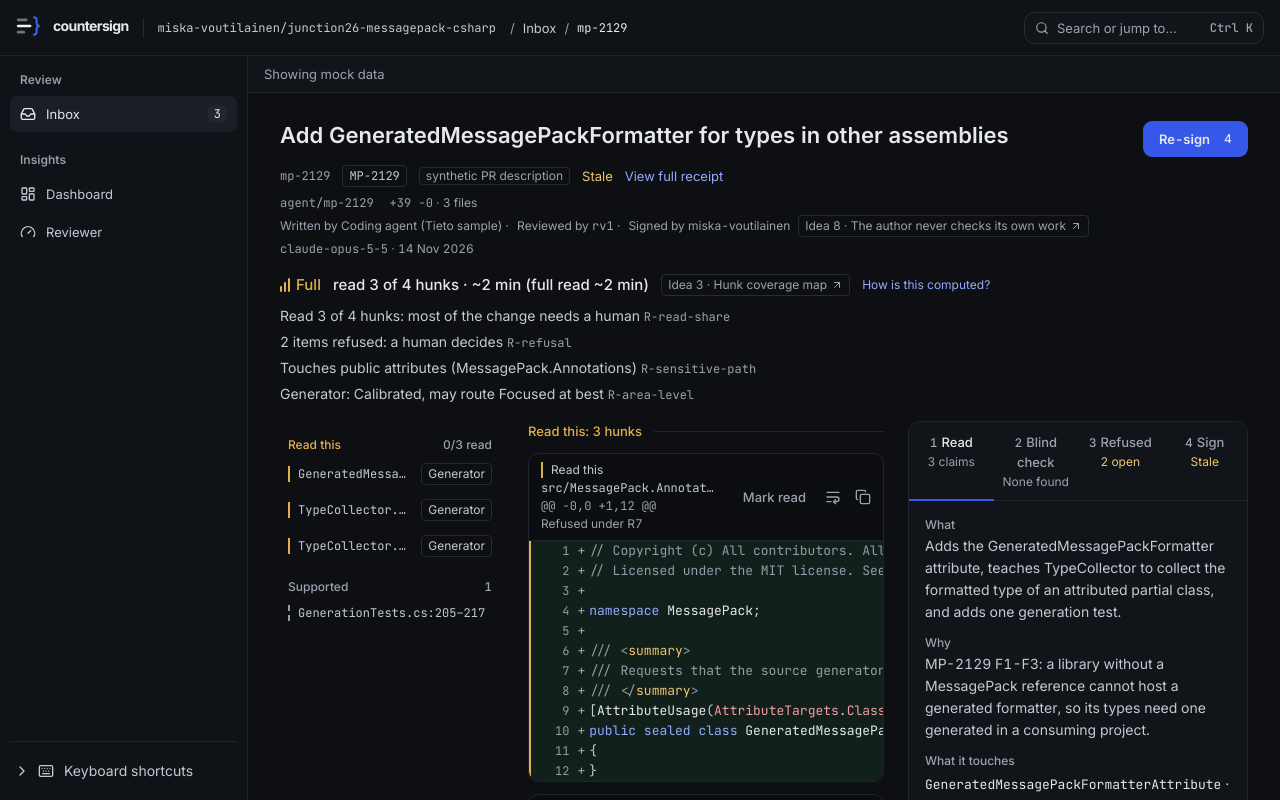
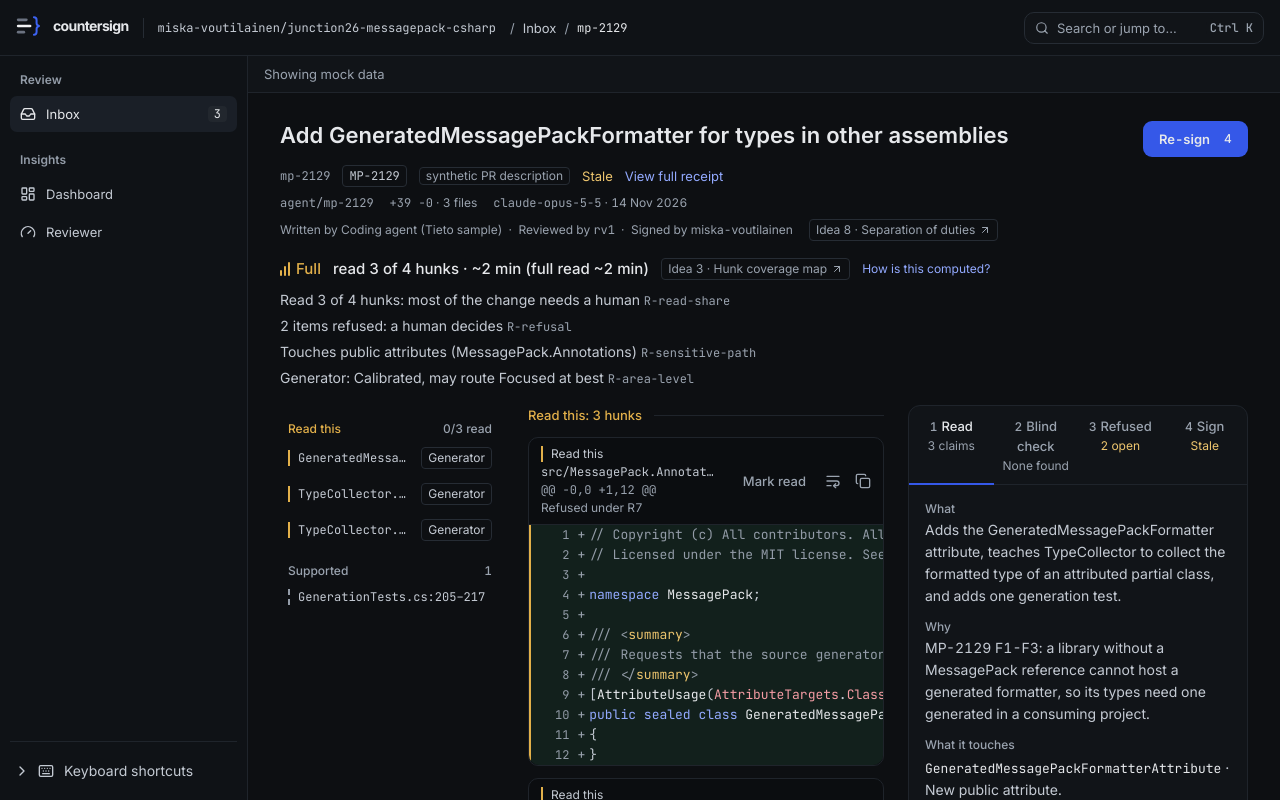
Before and after one commit to miska-voutilainen/junction-2026, a Next.js app: page /changes/mp-2129 in a window 1280 px wide. Shown: the top 800 px of the page. Built offline with nearby package versions, Linux system fonts and the light colour scheme.

Commit message:
fix(app): stack the roles line on its own row and name idea 8 Separation of duties

```diff
--- a/src/components/RolesLine.tsx
+++ b/src/components/RolesLine.tsx
@@ -1,37 +1,61 @@
+import type { ReactNode } from "react";
 import { IdeaLabel } from "@/components/IdeaLabel";
 import { cn } from "@/lib/utils";
 
 /**
- * Who did what on a change, in one line: "Written by <author agent> ·
- * Reviewed by <reviewer version> · Signed by <owner>", or "Not signed yet"
- * while there is no receipt. The author never checks its own work (idea 8):
- * three different parties, and the line is the only place "Signed by" is
- * stated on the review and receipt pages. Each "role name" pair wraps as a
- * unit, so at 375 px a name is never split from its role.
+ * Who did what on a change: "Written by <author agent> · Reviewed by <reviewer
+ * version> · Signed by <owner>". The author never checks its own work (idea 8):
+ * three different parties, and this line is the only place the review and
+ * receipt pages state who signed. Below 760 px the three roles stack one per
+ * line with no separators; from 760 px they share a line, each "role name"
+ * pair kept whole. The "·" separators are drawn in front of each pair and the
+ * container clips the one that lands at the start of a line, so a separator
+ * never dangles at a line end or leads a wrapped line.
  *
  * @param reviewerVersion The reviewer's version, e.g. "rv1", shown in mono as an id.
  * @param owner The GitHub login on the receipt; null or undefined when nobody has signed.
+ * @param isReceiptUnreadable The receipt file exists but fails validation: say so instead of "Not signed yet".
  */
 export function RolesLine({
   authorAgent,
   reviewerVersion,
   owner,
+  isReceiptUnreadable = false,
   className,
 }: {
   authorAgent: string;
   reviewerVersion: string;
   owner: string | null | undefined;
+  isReceiptUnreadable?: boolean;
   className?: string;
 }) {
   return (
-    <span className={cn("flex flex-wrap items-center gap-x-2 gap-y-1", className)}>
-      <span className="[overflow-wrap:anywhere]">Written by {authorAgent} ·</span>{" "}
-      {/* The spaces between the pairs are not drawn in a flex row; they keep the copied and spoken text readable. */}
-      <span>
-        Reviewed by <span className="font-mono">{reviewerVersion}</span> ·
-      </span>{" "}
-      {owner ? <span className="[overflow-wrap:anywhere]">Signed by {owner}</span> : <span className="text-text-muted">Not signed yet</span>}
-      <IdeaLabel n={8} />
+    <span className={cn("block overflow-hidden", className)}>
+      <span className="flex flex-col gap-y-0.5 compact:-ml-4 compact:flex-row compact:flex-wrap compact:items-center compact:gap-y-1">
+        <Role>Written by {authorAgent}</Role>
+        <Role>
+          Reviewed by <span className="font-mono">{reviewerVersion}</span>
+        </Role>
+        <Role>{signerText(owner, isReceiptUnreadable)}</Role>
+        <span className="compact:pl-4">
+          <IdeaLabel n={8} />
+        </span>
+      </span>
     </span>
   );
 }
+
+function signerText(owner: string | null | undefined, isReceiptUnreadable: boolean): ReactNode {
+  if (isReceiptUnreadable) return <span className="text-text-muted">Receipt couldn&apos;t be read</span>;
+  if (!owner) return <span className="text-text-muted">Not signed yet</span>;
+  return `Signed by ${owner}`;
+}
+
+/** One "role name" pair; the separator before it is decoration, drawn only when the roles share a line. */
+function Role({ children }: { children: ReactNode }) {
+  return (
+    <span className="relative [overflow-wrap:anywhere] compact:pl-4 compact:whitespace-nowrap compact:before:absolute compact:before:left-1.5 compact:before:content-['·']">
+      {children}
+    </span>
+  );
+}
--- a/src/features/review/CoveredRow.tsx
+++ b/src/features/review/CoveredRow.tsx
@@ -37,21 +37,21 @@ export function CoveredRow({
 
   return (
     <div data-hunk-card data-hunk-id={hunk.id} data-coverage={coverage} className="scroll-mt-4 compact:scroll-mt-scroll-clear">
-      <div className="flex flex-wrap items-center gap-x-2 gap-y-1 transition-colors duration-(--duration-fast) ease-out hover:bg-surface-hover">
+      <div className="flex flex-col items-start transition-colors duration-(--duration-fast) ease-out hover:bg-surface-hover">
         <button
           id={hunkHeaderId(hunk.id)}
           type="button"
           aria-expanded={isExpanded}
           aria-controls={bodyId}
           onClick={onToggle}
-          className="flex min-w-0 flex-1 flex-wrap items-center gap-x-3 gap-y-0.5 px-3 py-2 text-left"
+          className="flex w-full min-w-0 flex-wrap items-center gap-x-3 gap-y-0.5 px-3 py-2 text-left"
         >
           <CoverageMark coverage={coverage} />
           <span className="min-w-0 truncate font-mono text-xs text-text-secondary">{hunk.file}</span>
           <span className="font-mono text-xs text-text-muted">{hunk.header}</span>
           <span className="ml-auto flex min-w-0 items-center gap-2 text-xs text-text-muted">
-            {/* The own-test label is the point of this line, so it wraps instead of being cut with an ellipsis. */}
-          <span className={isOwnTest ? undefined : "truncate"} title={isOwnTest ? OWN_TEST_NOTE : undefined}>
+            {/* The own-test label is the point of this line, so it is never cut with an ellipsis; the idea label sits on its own line below. */}
+            <span className={isOwnTest ? "whitespace-nowrap" : "truncate"} title={isOwnTest ? OWN_TEST_NOTE : undefined}>
               {evidence}
             </span>
             {isExpanded ? (
@@ -61,7 +61,7 @@ export function CoveredRow({
             )}
           </span>
         </button>
-        {isOwnTest && <IdeaLabel n={8} className="mx-3 mb-1 sm:mb-0 sm:ml-0" />}
+        {isOwnTest && <IdeaLabel n={8} className="mb-1.5 ml-10" />}
       </div>
       <div id={bodyId}>
         <AnimatePresence initial={false}>
--- a/src/features/review/ReviewHeader.tsx
+++ b/src/features/review/ReviewHeader.tsx
@@ -54,12 +54,17 @@ export function ReviewHeader({
           </Link>
         )}
       </p>
-      {review && <MetaRow change={change} review={review} signedBy={signedBy} />}
+      {review && <MetaRow change={change} review={review} />}
+      {review && (
+        <div className="text-xs text-text-muted">
+          <RolesLine authorAgent={change.authorAgent} reviewerVersion={review.reviewer.version} owner={signedBy} isReceiptUnreadable={isReceiptUnreadable} />
+        </div>
+      )}
     </header>
   );
 }
 
-function MetaRow({ change, review, signedBy }: { change: ChangeInput; review: Review; signedBy?: string }) {
+function MetaRow({ change, review }: { change: ChangeInput; review: Review }) {
   const { diff, reviewer, run } = review;
   return (
     <p className="flex flex-wrap items-center gap-x-4 gap-y-1 text-xs text-text-muted">
@@ -70,7 +75,6 @@ function MetaRow({ change, review, signedBy }: { change: ChangeInput; review: Re
         </span>{" "}
         · {diff.filesChanged} {diff.filesChanged === 1 ? "file" : "files"}
       </span>
-      <RolesLine authorAgent={change.authorAgent} reviewerVersion={reviewer.version} owner={signedBy} />
       <span>
         <span className="font-mono [overflow-wrap:anywhere]">{reviewer.model}</span> · {reviewedOn.format(new Date(run.finishedAt))}
       </span>
--- a/src/lib/ideaLinks.ts
+++ b/src/lib/ideaLinks.ts
@@ -24,7 +24,7 @@ export const IDEAS: readonly Idea[] = [
   { n: 5, name: "Refusal policy", page: "refusal-policy.md" },
   { n: 6, name: "Evidence levels", page: "evidence-levels.md" },
   { n: 7, name: "Signed receipt", page: "signed-receipt.md" },
-  { n: 8, name: "The author never checks its own work", page: "separation-of-duties.md" },
+  { n: 8, name: "Separation of duties", page: "separation-of-duties.md" },
 ];
 
 /** Where files of this repository are shown on GitHub, for links to docs. */
```
Also changed, not shown: 3 other files (tests, documents, lock files or other folders).
